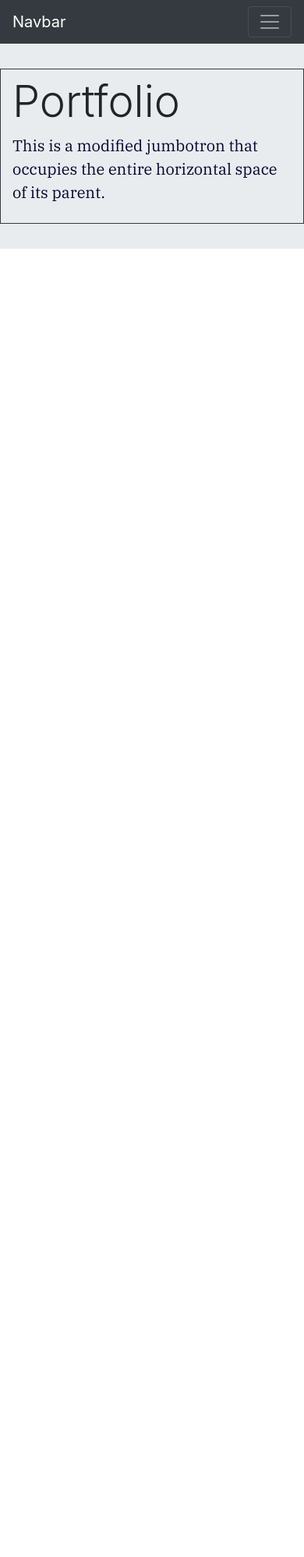
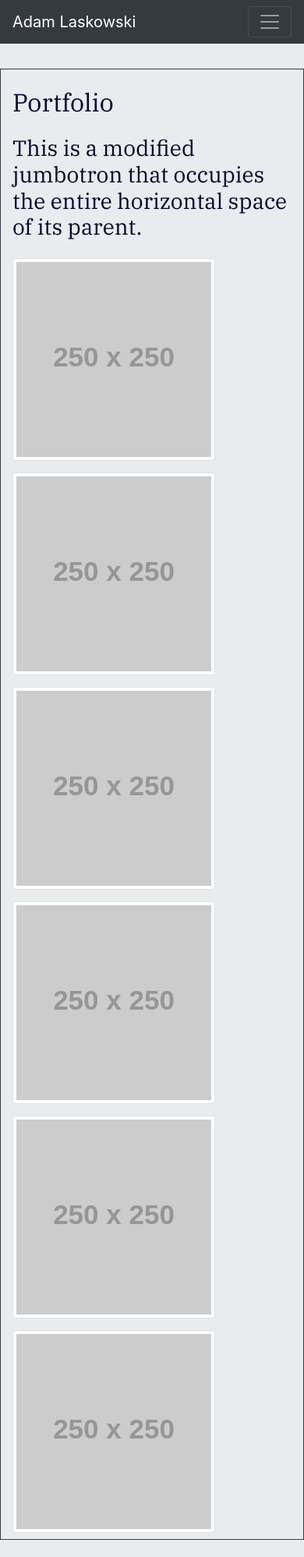
Before and after one commit to AdamLaskowski1/Homework2ResponsivePortfolio, a plain HTML site: page portfolio.html in a window 390 px wide. Shown: the top 1997 px of the page at 78% size. Before the commit the page ends 844 px from the top, so only its background shows below. Drawn offline with nearby package versions, Linux system fonts and the light colour scheme; placeholder pictures from the web are drawn by us.

```diff
--- a/portfolio.html
+++ b/portfolio.html
@@ -3,14 +3,14 @@
 <head>
     <meta charset="UTF-8">
     <meta name="viewport" content="width=device-width, initial-scale=1.0">
-    <title>Adam Laskowski</title>
+    <title>Adam Laskowski - Portfolio</title>
     <link rel="stylesheet" href="style.css">
     <link rel="stylesheet" href="https://stackpath.bootstrapcdn.com/bootstrap/4.5.2/css/bootstrap.min.css" integrity="sha384-JcKb8q3iqJ61gNV9KGb8thSsNjpSL0n8PARn9HuZOnIxN0hoP+VmmDGMN5t9UJ0Z" crossorigin="anonymous">
     <link href="https://fonts.googleapis.com/css2?family=IBM+Plex+Serif&display=swap" rel="stylesheet">
 </head>
 <body>
     <nav class="navbar navbar-expand-lg navbar-dark bg-dark">
-        <a class="navbar-brand" href="#">Navbar</a>
+        <a class="navbar-brand" href="#">Adam Laskowski</a>
         <button class="navbar-toggler" type="button" data-toggle="collapse" data-target="#navbarSupportedContent" aria-controls="navbarSupportedContent" aria-expanded="false" aria-label="Toggle navigation">
           <span class="navbar-toggler-icon"></span>
         </button>
@@ -37,8 +37,32 @@
       <div class="jumbotron jumbotron-fluid">
         <div class="row border border-dark mx-auto py-2 custBGC" style="max-width:1400px;">
         <div class="container">
-          <h1 class="display-4">Portfolio</h1>
-          <p class="lead">This is a modified jumbotron that occupies the entire horizontal space of its parent.</p>
+          <h2>Portfolio</h2>
+          <h3>This is a modified jumbotron that occupies the entire horizontal space of its parent.</h3>
+            <div class="row">
+                <div class="col-sm-4">
+                    <img id="placeholder-picture" src="https://www.placehold.it/250x250" alt="Placeholder" class="img-thumbnail">
+                </div>
+                <div class="col-sm-4">
+                    <img id="placeholder-picture" src="https://www.placehold.it/250x250" alt="Placeholder" class="img-thumbnail">
+                </div>
+            </div>
+            <div class="row">
+                <div class="col-sm-4">
+                    <img id="placeholder-picture" src="https://www.placehold.it/250x250" alt="Placeholder" class="img-thumbnail">
+                </div>
+                <div class="col-sm-4">
+                    <img id="placeholder-picture" src="https://www.placehold.it/250x250" alt="Placeholder" class="img-thumbnail">
+                </div>
+            </div>
+            <div class="row">
+                <div class="col-sm-4">
+                    <img id="placeholder-picture" src="https://www.placehold.it/250x250" alt="Placeholder" class="img-thumbnail">
+                </div>
+                <div class="col-sm-4">
+                    <img id="placeholder-picture" src="https://www.placehold.it/250x250" alt="Placeholder" class="img-thumbnail">
+                </div>
+            </div>
         </div>
         </div>
       </div>
--- a/style.css
+++ b/style.css
@@ -4,6 +4,12 @@ p {
 }
 
 h2 {
+    padding-top: 15px;
+    color: rgb(5, 5, 49);
+    font-family: 'IBM Plex Serif', serif;
+}
+
+h3 {
     padding-top: 15px;
     color: rgb(5, 5, 49);
     font-family: 'IBM Plex Serif', serif;
```
Also changed, not shown: contact.html (+3 -2 lines), index.html (+2 -2 lines).
